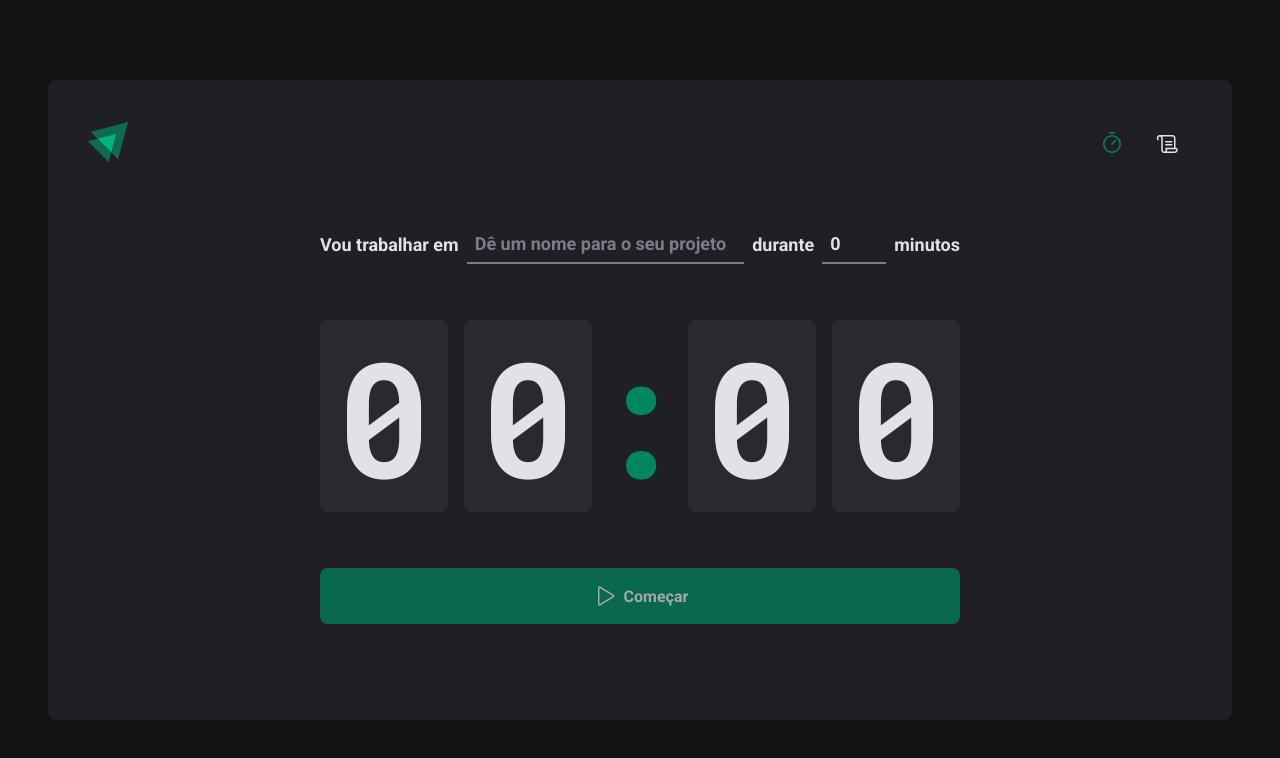
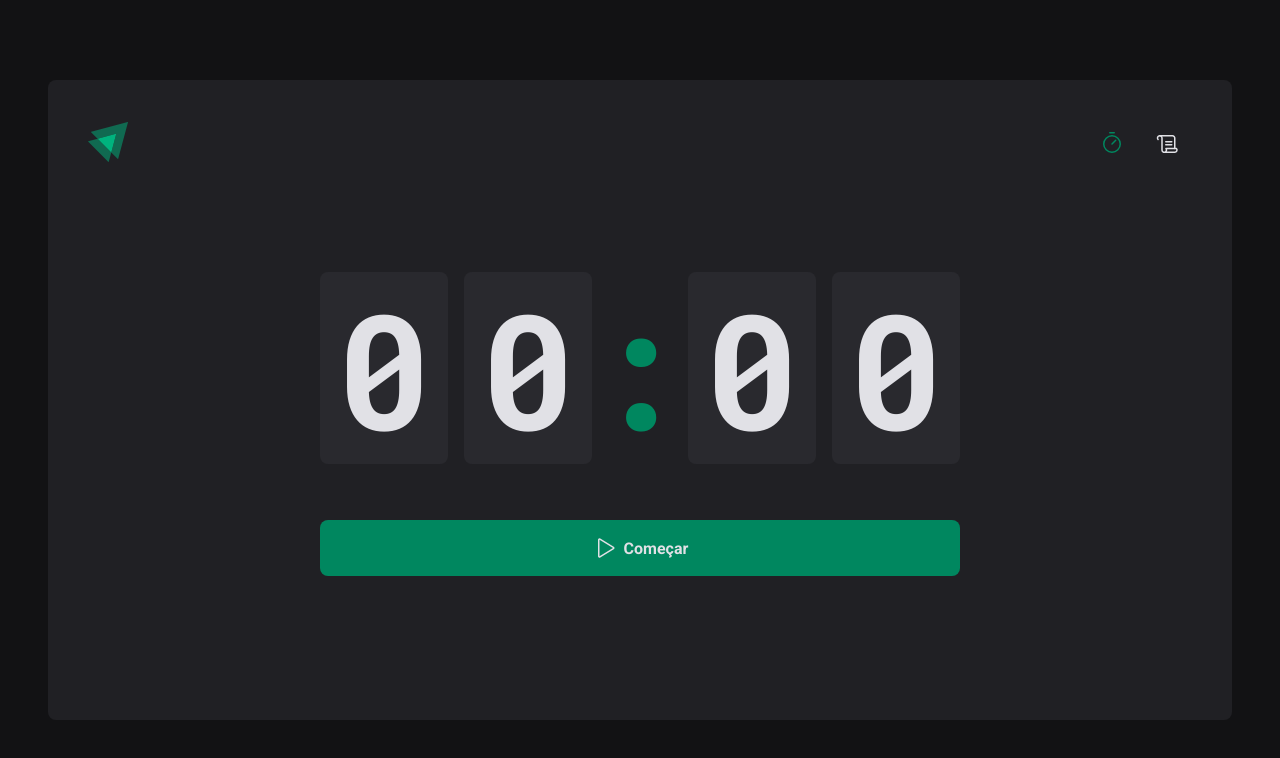
Before and after one commit to cborg2323/02-ignite-timer, a React (Vite) app: page / in a window 1280 px wide. Shown: the top 758 px of the page. Built offline with nearby package versions, Linux system fonts and the light colour scheme.

Commit message:
05-Contexto 02-convertendo

```diff
--- /dev/null
+++ b/src/pages/Home/components/Countdown/index.tsx
@@ -0,0 +1,62 @@
+import { differenceInSeconds } from 'date-fns'
+import { useContext, useEffect, useState } from 'react'
+import { CyclesContext } from '../..'
+import { CountdownContainer, Separator } from './styles'
+
+export function Countdown() {
+  const { activeCycle, activeCycleId, markCurrentCycleAsFinished } =
+    useContext(CyclesContext)
+  const [amountSecondsPassed, setAmountSecondsPassed] = useState(0)
+
+  const totalSeconds = activeCycle ? activeCycle.minutesAmount * 60 : 0
+
+  useEffect(() => {
+    let interval: number
+
+    if (activeCycle) {
+      interval = setInterval(() => {
+        const secondsDifference = differenceInSeconds(
+          new Date(),
+          activeCycle.startDate,
+        )
+
+        if (secondsDifference >= totalSeconds) {
+          markCurrentCycleAsFinished()
+
+          setAmountSecondsPassed(totalSeconds)
+          clearInterval(interval)
+        } else {
+          setAmountSecondsPassed(secondsDifference)
+        }
+      }, 1000)
+    }
+
+    return () => {
+      clearInterval(interval)
+    }
+  }, [activeCycle, totalSeconds, activeCycleId, markCurrentCycleAsFinished])
+
+  const currentSeconds = activeCycle ? totalSeconds - amountSecondsPassed : 0
+
+  const minutesAmount = Math.floor(currentSeconds / 60)
+  const secondsAmount = currentSeconds % 60
+
+  const minutes = String(minutesAmount).padStart(2, '0')
+  const seconds = String(secondsAmount).padStart(2, '0')
+
+  useEffect(() => {
+    if (activeCycle) {
+      document.title = `${minutes}:${seconds}`
+    }
+  }, [minutes, seconds, activeCycle])
+
+  return (
+    <CountdownContainer>
+      <span>{minutes[0]}</span>
+      <span>{minutes[1]}</span>
+      <Separator>:</Separator>
+      <span>{seconds[0]}</span>
+      <span>{seconds[1]}</span>
+    </CountdownContainer>
+  )
+}
--- /dev/null
+++ b/src/pages/Home/components/Countdown/styles.ts
@@ -0,0 +1,23 @@
+import styled from 'styled-components'
+
+export const CountdownContainer = styled.div`
+  font-family: 'Roboto Mono', monospace;
+  font-size: 10rem;
+  line-height: 8rem;
+  color: ${(props) => props.theme['gray-100']};
+  display: flex;
+  gap: 1rem;
+  span {
+    background: ${(props) => props.theme['gray-700']};
+    padding: 2rem 1rem;
+    border-radius: 8px;
+  }
+`
+export const Separator = styled.div`
+  padding: 2rem 0;
+  color: ${(props) => props.theme['green-500']};
+  width: 4rem;
+  overflow: hidden;
+  display: flex;
+  justify-content: center;
+`
--- /dev/null
+++ b/src/pages/Home/components/NewCycleForm/index.tsx
@@ -0,0 +1,58 @@
+import { FormContainer, MinutesAmountInput, TaskInput } from './styles'
+import * as zod from 'zod'
+import { useForm } from 'react-hook-form'
+import { zodResolver } from '@hookform/resolvers/zod'
+
+const newCycleFormValidationSchema = zod.object({
+  task: zod.string().min(1, 'Informe a tarefa'),
+  minutesAmount: zod
+    .number()
+    .min(5, 'O ciclo precisa ser de no mínimo 5 minutos.')
+    .max(60, 'O ciclo precisa ser de no máximo 60 minutos.'),
+})
+
+type NewCycleFormData = zod.infer<typeof newCycleFormValidationSchema>
+
+export function NewCycleForm() {
+  const { register, handleSubmit, watch, reset } = useForm<NewCycleFormData>({
+    resolver: zodResolver(newCycleFormValidationSchema),
+    defaultValues: {
+      task: '',
+      minutesAmount: 0,
+    },
+  })
+
+  return (
+    <FormContainer>
+      <label htmlFor="task">Vou trabalhar em</label>
+      <TaskInput
+        id="task"
+        list="task-suggestions"
+        placeholder="Dê um nome para o seu projeto"
+        disabled={!!activeCycle}
+        {...register('task')}
+      />
+
+      <datalist id="task-suggestions">
+        <option value="Projeto 1" />
+        <option value="Projeto 2" />
+        <option value="Projeto 3" />
+        <option value="Banana" />
+      </datalist>
+
+      <label htmlFor="minutesAmount">durante</label>
+      <MinutesAmountInput
+        type="number"
+        id="minutesAmount"
+        placeholder="00"
+        step={5}
+        min={5}
+        max={60}
+        disabled={!!activeCycle}
+        {...register('minutesAmount', { valueAsNumber: true })}
+      />
+
+      <span>minutos.</span>
+    </FormContainer>
+  )
+}
--- /dev/null
+++ b/src/pages/Home/components/NewCycleForm/styles.ts
@@ -0,0 +1,42 @@
+import styled from 'styled-components'
+
+export const FormContainer = styled.div`
+  width: 100%;
+  display: flex;
+  align-items: center;
+  justify-content: center;
+  gap: 0.5rem;
+  color: ${(props) => props.theme['gray-100']};
+  font-size: 1.125rem;
+  font-weight: bold;
+  flex-wrap: wrap;
+`
+
+const BaseInput = styled.input`
+  background: transparent;
+  height: 2.5rem;
+  border: 0;
+  border-bottom: 2px solid ${(props) => props.theme['gray-500']};
+  font-weight: bold;
+  font-size: 1.125rem;
+  padding: 0 0.5rem;
+  color: ${(props) => props.theme['gray-100']};
+  &:focus {
+    box-shadow: none;
+    border-color: ${(props) => props.theme['green-500']};
+  }
+  &::placeholder {
+    color: ${(props) => props.theme['gray-500']};
+  }
+`
+
+export const TaskInput = styled(BaseInput)`
+  flex: 1;
+  &::-webkit-calendar-picker-indicator {
+    display: none !important;
+  }
+`
+
+export const MinutesAmountInput = styled(BaseInput)`
+  width: 4rem;
+`
--- a/src/pages/Home/index.tsx
+++ b/src/pages/Home/index.tsx
@@ -2,29 +2,16 @@
 import { useForm } from "react-hook-form"
 import { zodResolver } from "@hookform/resolvers/zod"
 import * as zod from 'zod'
-import { useEffect, useState } from "react";
+import { createContext, useEffect, useState } from "react";
 import { differenceInSeconds } from "date-fns";
 
 import {
-    CountdownContainer,
-    FormContainer,
     HomeContainer,
-    MinutesAmountInput,
-    Separator,
     StartCountdownButton,
     StopCountdownButton,
-    TaskInput,
 } from "./styles";
-
-const newCycleFormValidationSchema = zod.object({
-    task: zod.string().min(1, 'Informe a tarefa'),
-    minutesAmount: zod
-        .number()
-        .min(5, 'O ciclo precisa ser de no mínimo 5 minutos.')
-        .max(60, 'O ciclo precisa ser de no máximo 60 minutos.')
-})
-
-type NewCycleFormData = zod.infer<typeof newCycleFormValidationSchema>
+import { NewCycleForm } from "./components/NewCycleForm";
+import { Countdown } from "./components/Countdown";
 
 interface Cycle {
     id: string
@@ -35,72 +22,48 @@
     finishedDate?: Date
 }
 
+interface CyclesContextType {
+    activeCycle: Cycle | undefined
+    activeCycleId: string | null
+    markCurrentCycleAsFinished: () => void
+}
+
+export const CyclesContext = createContext({} as CyclesContextType)
+
 export function Home() {
     const [cycles, setCycles] = useState<Cycle[]>([])
     const [activeCycleId, setActiveCycleId] = useState<string | null>(null)
-    const [amountSecondsPassed, setAmountSecondsPassed ] = useState(0)
-
-    const { register, handleSubmit, watch, reset } = useForm<NewCycleFormData>({
-        resolver: zodResolver(newCycleFormValidationSchema),
-        defaultValues: {
-            task: '',
-            minutesAmount: 0,
-        },
-    })
 
     const activeCycle = cycles.find((cycle) => cycle.id === activeCycleId)
 
-    const totalSeconds = activeCycle ? activeCycle.minutesAmount * 60 : 0
-
-    useEffect(() => {
-        let interval: number
-
-        if(activeCycle) {
-            interval = setInterval(() => {
-                const secondsDifference = differenceInSeconds(
-                    new Date(),
-                    activeCycle.startDate,
-                )
-
-                if(secondsDifference >= totalSeconds) {
+    function markCurrentCycleAsFinished() {
         setCycles((state) =>
             state.map((cycle) => {
-                            if(cycle.id === activeCycleId) {
+                if (cycle.id === activeCycleId) {
                     return {...cycle, finishedDate: new Date() }
                 } else {
                     return cycle
                 }
             }),
         )
-
-                    setAmountSecondsPassed(totalSeconds)
-                    clearInterval(interval)
-                } else {
-                    setAmountSecondsPassed(secondsDifference)
-                }
-            }, 1000)
     }
 
-        return () => {
-            clearInterval(interval)
-        }
-    }, [activeCycle, totalSeconds, activeCycleId])
+    // function handleCreateNewCycle(data: NewCycleFormData) {
+    //     const id = String(new Date().getTime())
 
-    function handleCreateNewCycle(data: NewCycleFormData) {
-        const id = String(new Date().getTime())
-        const newCycle: Cycle = {
-            id,
-            task: data.task,
-            minutesAmount: data.minutesAmount,
-            startDate: new Date(),
-        }
+    //     const newCycle: Cycle = {
+    //         id,
+    //         task: data.task,
+    //         minutesAmount: data.minutesAmount,
+    //         startDate: new Date(),
+    //     }
 
-        setCycles((state) => [...state, newCycle])
-        setActiveCycleId(id)
-        setAmountSecondsPassed(0)
+    //     setCycles((state) => [...state, newCycle])
+    //     setActiveCycleId(id)
+    //     setAmountSecondsPassed(0)
 
-        reset()
-    }
+    //     reset()
+    // }
 
     function handleInterruptCycle() {
         setCycles((state) =>
@@ -115,65 +78,18 @@
         setActiveCycleId(null)
     }
 
-    const currentSeconds = activeCycle ? totalSeconds - amountSecondsPassed : 0
-
-    const minutesAmount = Math.floor(currentSeconds / 60)
-    const secondsAmount = currentSeconds % 60
-
-    const minutes = String(minutesAmount).padStart(2, '0')
-    const seconds = String(secondsAmount).padStart(2, '0')
-
-    useEffect(() => {
-        if(activeCycle) {
-            document.title = `${minutes}:${seconds}`
-        }
-    }, [minutes, seconds, activeCycle])
-
-    const task = watch('task')
-    const isSubmitDisable = !task
+    // const task = watch('task')
+    // const isSubmitDisable = !task
 
     return (
         <HomeContainer>
-            <form onSubmit={handleSubmit(handleCreateNewCycle)}>
-                <FormContainer>
-                    <label htmlFor="task">Vou trabalhar em</label>
-                    <TaskInput
-                        id="task"
-                        list="task-suggestions"
-                        placeholder="Dê um nome para o seu projeto"
-                        disabled={!!activeCycle}
-                        {...register('task')}
-                    />
-
-                    <datalist id="task-suggestions">
-                        <option value="Projeto 1" />
-                        <option value="Projeto 2" />
-                        <option value="Projeto 3" />
-                        <option value="Banana" />
-                    </datalist>
-
-                    <label htmlFor="minutesAmount">durante</label>
-                    <MinutesAmountInput
-                        type="number"
-                        id="minutesAmount"
-                        placeholder="00"
-                        step={5}
-                        min={5}
-                        max={60}
-                        disabled={!!activeCycle}
-                        {...register('minutesAmount', { valueAsNumber: true })}
-                    />
-
-                    <span>minutos</span>
-                </FormContainer>
-
-                <CountdownContainer>
-                    <span>{minutes[0]}</span>
-                    <span>{minutes[1]}</span>
-                    <Separator>:</Separator>
-                    <span>{seconds[0]}</span>
-                    <span>{seconds[1]}</span>
-                </CountdownContainer>
+            <form /* onSubmit={handleSubmit(handleCreateNewCycle)} */ >
+                <CyclesContext.Provider
+                    value={{ activeCycle, activeCycleId, markCurrentCycleAsFinished }}
+                >
+                    {/* <NewCycleForm /> */}
+                    <Countdown />
+                </CyclesContext.Provider>
 
                 {activeCycle ? (
                     <StopCountdownButton onClick={handleInterruptCycle} type="button">
@@ -181,7 +97,7 @@
                         Interromper
                     </StopCountdownButton>
                 ) : (
-                    <StartCountdownButton disabled={isSubmitDisable} type="submit">
+                    <StartCountdownButton /* disabled={isSubmitDisable} */ type="submit">
                         <Play size={24} />
                         Começar
                     </StartCountdownButton>
--- a/src/pages/Home/styles.ts
+++ b/src/pages/Home/styles.ts
@@ -14,76 +14,6 @@
         align-items: center;
         gap: 3.5rem;
     }
-`
-
-export const FormContainer = styled.div`
-    width: 100%;
-    display: flex;
-    align-items: center;
-    justify-content: center;
-    gap: 0.5rem;
-    color: ${(props) => props.theme['gray-100']};
-    font-size: 1.125rem;
-    font-weight: bold;
-    flex-wrap: wrap;
-`
-
-const BaseInput = styled.input`
-    background: transparent;
-    height: 2.5rem;
-    border: 0;
-    border-bottom: 2px solid ${(props) => props.theme['gray-500']};
-    font-weight: bold;
-    font-size: 1.125rem;
-    padding: 0 0.5rem;
-    color: ${(props) => props.theme['gray-100']};
-
-    &:focus {
-        box-shadow: none;
-        border-color: ${(props) => props.theme['green-500']};
-    }
-
-    &::placeholder {
-        color: ${(props) => props.theme['gray-500']};
-    }
-`
-
-export const TaskInput = styled(BaseInput)`
-    flex: 1;
-
-    &::-webkit-calendar-picker-indicator {
-        display: none !important;
-    }
-`
-
-export const MinutesAmountInput = styled(BaseInput)`
-    width: 4rem;
-`
-
-export const CountdownContainer = styled.div`
-    font-family: 'Roboto Mono', monospace;
-    font-size: 10rem;
-    line-height: 8rem;
-    color: ${(props) => props.theme['gray-100']};
-
-    display: flex;
-    gap: 1rem;
-
-    span {
-        background: ${(props) => props.theme['gray-700']};
-        padding: 2rem 1rem;
-        border-radius: 8px;
-    }
-`
-
-export const Separator = styled.div`
-    padding: 2rem 0;
-    color: ${(props) => props.theme['green-500']};
-
-    width: 4rem;
-    overflow: hidden;
-    display: flex;
-    justify-content: center;
 `
 
 export const BaseCountDownButton = styled.button`
```
Lines whose indentation alone changed are shown as unchanged.
